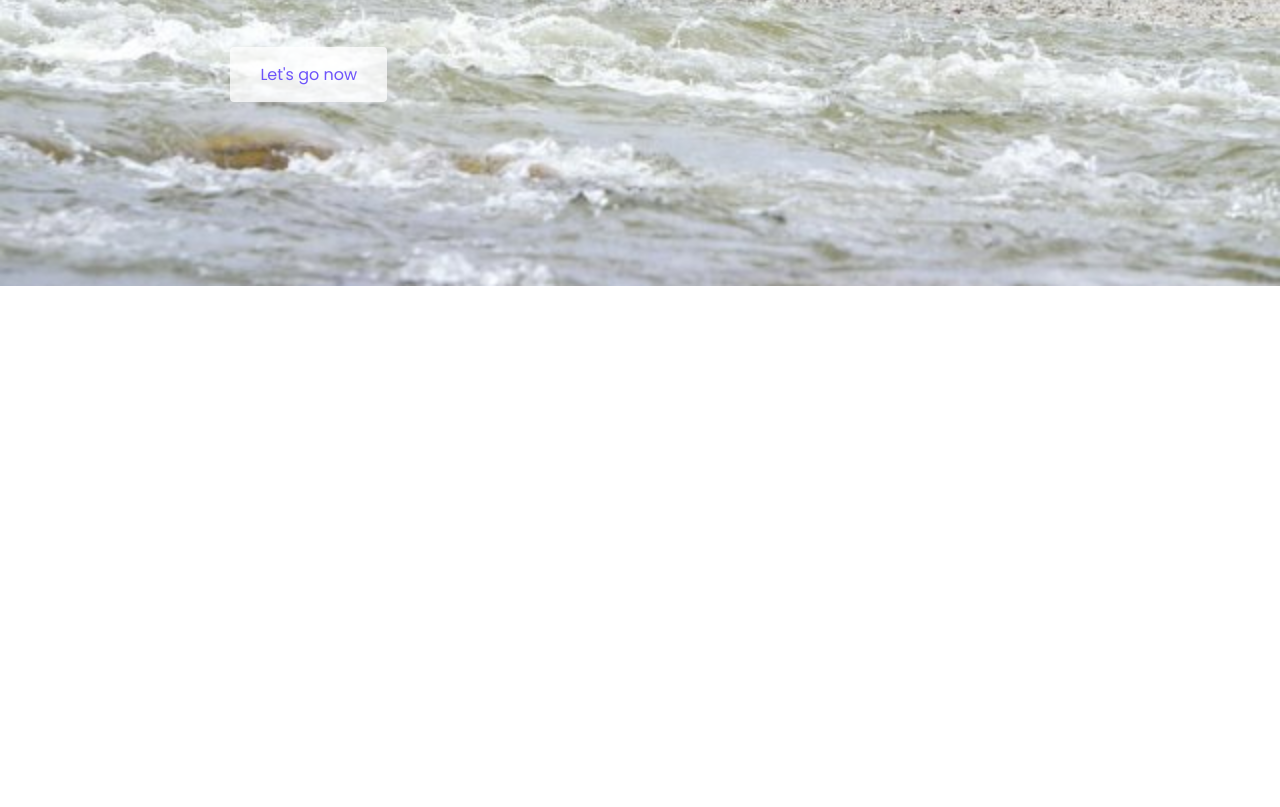
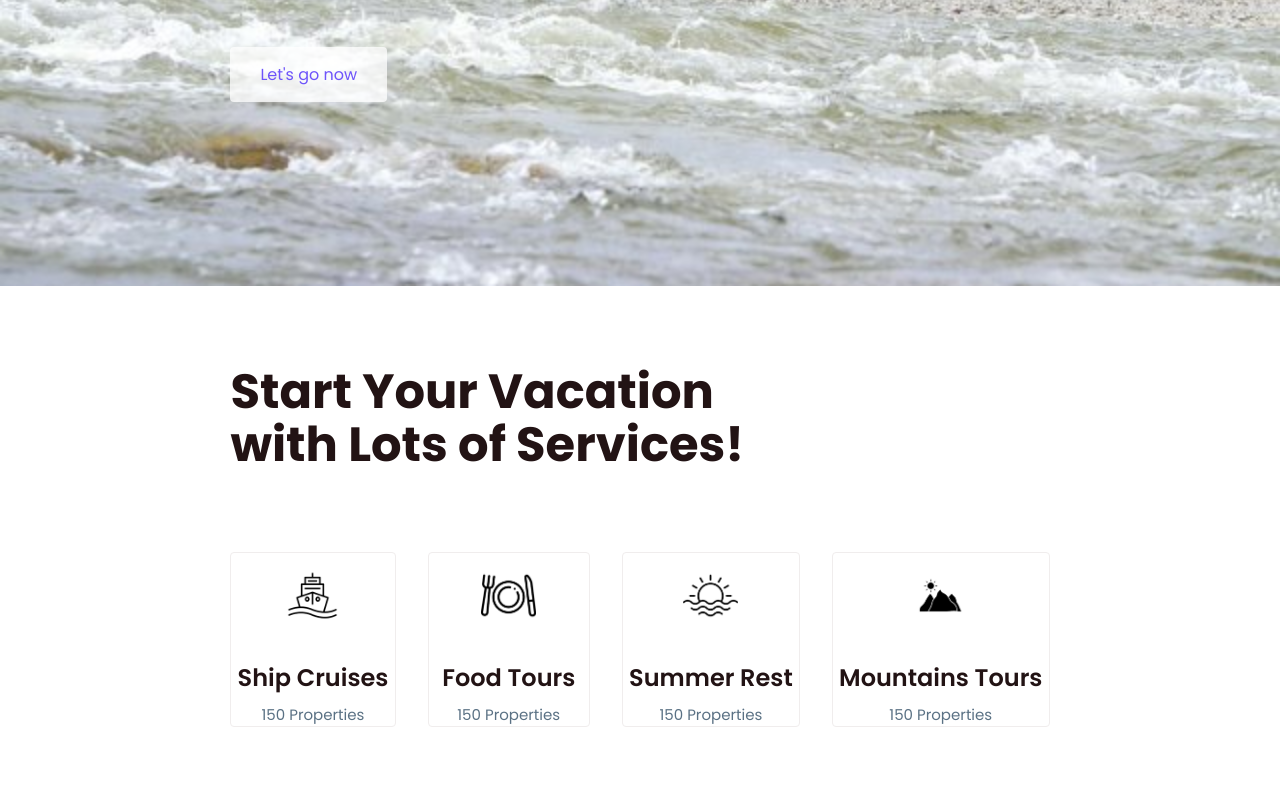
Before and after one commit to naeemtalukder/Travel-Website, a plain HTML site: page index.html in a window 1280 px wide. Shown: the part 514-1321 px from the top of the page. Before the commit the page ends 800 px from the top, so only its background shows below. Drawn offline with nearby package versions, Linux system fonts and the light colour scheme.

Commit message:
Container Section End

```diff
--- a/css/style.css
+++ b/css/style.css
@@ -49,7 +49,7 @@ header{
 }
 
 .navbar a{
-    color: var(--text-color);
+    color: var(--bg-color);
     font-size: var(--p-font);
     font-weight: 500;
     padding: 10px 22px;
@@ -114,3 +114,57 @@ section{
     background: var(--bg-color);
     transform: scale(1.1);
 }
+header.sticky{
+    background: var(--bg-color);
+    padding: 10px 18%;
+    box-shadow: rgba(33, 35, 38, 0.1) 0px 10px 10px -10px;
+}
+.sticky .logo{
+    color: var(--text-color);
+}
+.sticky .navbar a{
+    color: var(--text-color);
+}
+.text h2{
+    font-size: var(--h2-font);
+    line-height: 1.1;
+}
+.row-items{
+    display: grid;
+    grid-template-columns: repeat(auto-fit, minmax(150px, auto));
+    grid-gap: 2rem;
+    align-items: center;
+    text-align: center;
+    margin-top: 5rem;
+}
+.container-box{
+    background: var(--bg-color);
+    border: 1px solid #f0eded;
+    padding: topx 10px;
+    border-radius: 4px;
+    transition: all 1s ease 0s;
+    cursor: pointer;
+}
+.container-img img{
+    height: 85px;
+    width: 85px;
+    padding: 15px;
+    background: var(--bg-color);
+    box-shadow: 5px 10px 30px rgb(85, 85, 85 / 20%);
+    border-radius: 4px;
+    margin-bottom: 15px;
+    cursor: pointer;
+}
+.container-box h4{
+    font-size: 24px;
+    font-weight: 600;
+    margin-bottom: 8px;
+}
+.container-box p{
+    font-size: 15px;
+    color: var(--second-color);
+}
+.container-box:hover{
+    box-shadow: 5px 30px 56.1276px rgb(55 55 55 / 12%);
+    transform: translateY(-3px);
+}
--- a/index.html
+++ b/index.html
@@ -43,6 +43,48 @@
     </section>
     <!-- Home Section End -->
 
+    <!-- Container Start -->
+    <section class="container">
+        <div class="text">
+            <h2>Start Your Vacation <br> with Lots of Services!</h2>
+        </div>
+
+        <div class="row-items">
+            <div class="container-box">
+                <div class="container-img">
+                    <img src="/img/Ship.png" alt="">
+                </div>
+                <h4>Ship Cruises</h4>
+                <p>150 Properties</p>
+            </div>
+
+            <div class="container-box">
+                <div class="container-img">
+                    <img src="/img/Food.png" alt="">
+                </div>
+                <h4>Food Tours</h4>
+                <p>150 Properties</p>
+            </div>
+
+            <div class="container-box">
+                <div class="container-img">
+                    <img src="/img/summer.png" alt="">
+                </div>
+                <h4>Summer Rest</h4>
+                <p>150 Properties</p>
+            </div>
+
+            <div class="container-box">
+                <div class="container-img">
+                    <img src="/img/Mountains.png" alt="">
+                </div>
+                <h4>Mountains Tours</h4>
+                <p>150 Properties</p>
+            </div>
+        </div>
+    </section>
+    <!-- Container End -->
+
 
 
 
--- a/js/script.js
+++ b/js/script.js
@@ -0,0 +1,5 @@
+const header = document.querySelector("header");
+
+window.addEventListener("scroll", function() {
+    header.classList.toggle("sticky", this.window.scrollY> 0);
+});
```
Also changed, not shown: img/Food.png (added), img/Mountains.png (added), img/Ship.png (added), img/Summer-Rest.jpeg (added), img/summer.png (added).
